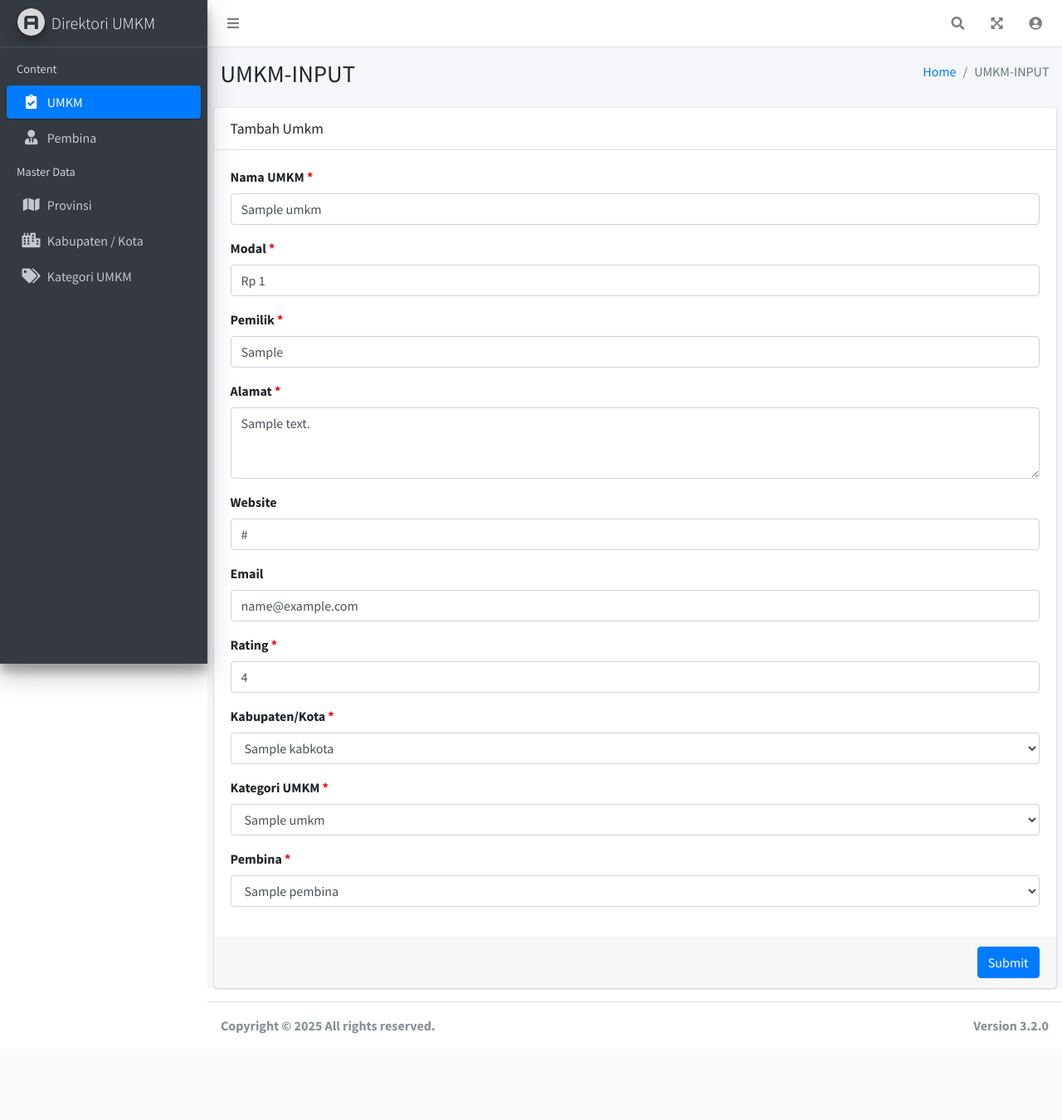
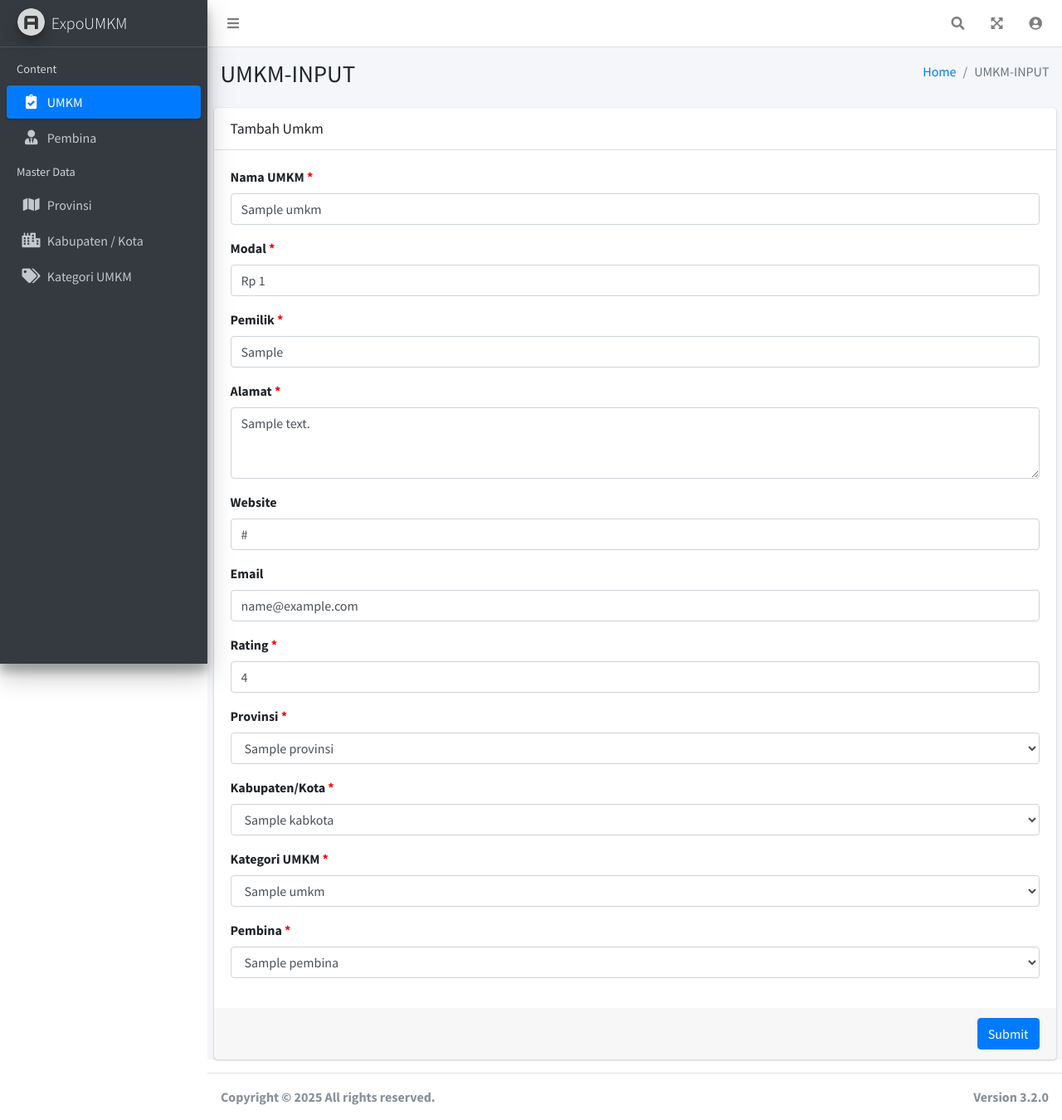
Before and after one commit to raffirmdhn/kuliah-pw-direktoriumkm, a PHP site: page /index.php?url=umkm-input&id=1 in a window 1280 px wide. Shown: the whole page at 83% size. Before the commit the page ends 1246 px from the top, so only its background shows below. Run offline with PHP 8.4, Linux system fonts and the light colour scheme; tables that the repository leaves empty hold one stand-in row (values such as "Sample post"); some libraries are stand-ins or nearby versions.

Commit message:
UMKM Input and Edit Provinsi, KABKOTA fetch onChange

```diff
--- a/Controllers/Umkm.php
+++ b/Controllers/Umkm.php
@@ -17,9 +17,11 @@ class Umkm
             u.*,
             k.nama AS kabkota,
             ku.nama AS kategori_umkm,
-            b.nama AS pembina
+            b.nama AS pembina,
+            p.nama AS provinsi
             FROM umkm u
             LEFT JOIN kabkota k ON u.kabkota_id = k.id
+            LEFT JOIN provinsi p ON k.provinsi_id = p.id
             LEFT JOIN kategori_umkm ku ON u.kategori_umkm_id = ku.id
             LEFT JOIN pembina b ON u.pembina_id = b.id
             "
@@ -35,9 +37,11 @@ class Umkm
             u.*,
             k.nama AS kabkota,
             ku.nama AS kategori_umkm,
-            b.nama AS pembina
+            b.nama AS pembina,
+            p.id AS provinsi_id
             FROM umkm u
             LEFT JOIN kabkota k ON u.kabkota_id = k.id
+            LEFT JOIN provinsi p ON k.provinsi_id = p.id
             LEFT JOIN kategori_umkm ku ON u.kategori_umkm_id = ku.id
             LEFT JOIN pembina b ON u.pembina_id = b.id
             WHERE u.id=$id
@@ -98,9 +102,21 @@ class Umkm
         return $row;
     }
 
-    public function getKabKota()
+    public function getProvinsi()
     {
-        $stmt = $this->pdo->query("SELECT * FROM kabkota");
+        $stmt = $this->pdo->query("SELECT * FROM provinsi");
+        return $stmt->fetchAll();
+    }
+
+    public function getKabKota($provinsi_id = null)
+    {
+        if ($provinsi_id) {
+            $stmt = $this->pdo->prepare("SELECT * FROM kabkota WHERE provinsi_id = :provinsi_id");
+            $stmt->bindParam(':provinsi_id', $provinsi_id);
+            $stmt->execute();
+        } else {
+            $stmt = $this->pdo->query("SELECT * FROM kabkota");
+        }
         return $stmt->fetchAll();
     }
 
--- a/Layouts/header.php
+++ b/Layouts/header.php
@@ -26,3 +26,5 @@
 <link rel="stylesheet" href="plugins/datatables-bs4/css/dataTables.bootstrap4.min.css">
 <link rel="stylesheet" href="plugins/datatables-responsive/css/responsive.bootstrap4.min.css">
 <link rel="stylesheet" href="plugins/datatables-buttons/css/buttons.bootstrap4.min.css">
+<!-- JQUERY -->
+<script src="https://code.jquery.com/jquery-3.7.1.min.js" integrity="sha256-/JqT3SQfawRcv/BIHPThkBvs0OEvtFFmqPF/lYI/Cxo=" crossorigin="anonymous"></script>
--- a/Layouts/navbar.php
+++ b/Layouts/navbar.php
@@ -84,7 +84,7 @@ if (isset($_POST['type'])) {
     <a href="index3.html" class="brand-link">
         <img src="dist/img/AdminLTELogo.png" alt="AdminLTE Logo" class="brand-image img-circle elevation-3"
             style="opacity: .8">
-        <span class="brand-text font-weight-light">Direktori UMKM</span>
+        <span class="brand-text font-weight-light">ExpoUMKM</span>
     </a>
 
     <!-- Sidebar -->
--- /dev/null
+++ b/ajax.php
@@ -0,0 +1,10 @@
+<?php
+require 'Controllers/Umkm.php';
+
+// Controllers
+if ($_SERVER['REQUEST_METHOD'] === 'POST' && $_POST['action'] === 'getKabKota') {
+  header('Content-Type: application/json');
+  $provinsi_id = $_POST['provinsi_id'];
+  echo json_encode($umkm->getKabKota($provinsi_id));
+  exit;
+}
--- a/views/admin/umkm-input.php
+++ b/views/admin/umkm-input.php
@@ -14,6 +14,10 @@ if (isset($_POST['type'])) {
     $row = $umkm->update($umkm_id, $_POST);
     echo "<script>alert('Data $row[nama] berhasil diperbarui')</script>";
     echo "<script>window.location='?url=umkm'</script>";
+  } else if ($_POST['type'] == 'getKabKota') {
+    $row = $umkm->getKabKota($_POST['provinsi_id']);
+    echo json_encode($row);
+    exit;
   }
 }
 ?>
@@ -58,16 +62,25 @@ if (isset($_POST['type'])) {
           <input type="number" class="form-control" id="rating" name="rating" value="<?= getSafeFormValue($show_umkm, 'rating') ?>" placeholder="Rating (1-5)" min="1" max="5" required>
         </div>
         <div class="form-group">
-          <label for="kabkota_id">Kabupaten/Kota <span style="color: red;">*</span></label>
-          <select class="form-control" id="kabkota_id" name="kabkota_id" required>
-            <option value="">Pilih Kabupaten/Kota</option>
-            <?php foreach ($umkm->getKabKota() as $kabkota): ?>
-              <option value="<?= $kabkota['id'] ?>" <?= getSafeFormValue($show_umkm, 'kabkota_id') == $kabkota['id'] ? 'selected' : '' ?>>
-                <?= $kabkota['nama'] ?>
+          <label for="provinsi_id">Provinsi <span style="color: red;">*</span></label>
+          <select class="form-control" id="provinsi_id" name="provinsi_id" required>
+            <option value="">Pilih Provinsi</option>
+            <?php var_dump($show_umkm) ?>
+            <?php foreach ($umkm->getProvinsi() as $provinsi): ?>
+              <option value="<?= $provinsi['id'] ?>" <?= getSafeFormValue($show_umkm, 'provinsi_id') == $provinsi['id'] ? 'selected' : '' ?>>
+                <?= $provinsi['nama'] ?>
               </option>
             <?php endforeach; ?>
           </select>
         </div>
+
+        <div class="form-group">
+          <label for="kabkota_id">Kabupaten/Kota <span style="color: red;">*</span></label>
+          <select class="form-control" id="kabkota_id" name="kabkota_id" required>
+            <option value="">Pilih Kabupaten/Kota</option>
+          </select>
+        </div>
+
         <div class="form-group">
           <label for="kategori_umkm_id">Kategori UMKM <span style="color: red;">*</span></label>
           <select class="form-control" id="kategori_umkm_id" name="kategori_umkm_id" required>
@@ -102,6 +115,7 @@ if (isset($_POST['type'])) {
   </form>
 </div>
 
+<!-- Format Rupiah Modal -->
 <script>
   function formatRupiah(angka) {
     return 'Rp ' + angka.toString().replace(/\B(?=(\d{3})+(?!\d))/g, '.');
@@ -125,3 +139,54 @@ if (isset($_POST['type'])) {
     this.value = formatRupiah(raw);
   });
 </script>
+
+<!-- Provinsi Change, Fetch Kabkota -->
+<script>
+  $(document).ready(function() {
+    function fetchKabKota(provinsiId, selectedKabKotaId = null) {
+      $('#kabkota_id').html('<option value="">Memuat...</option>');
+
+      if (provinsiId) {
+        $.ajax({
+          url: 'ajax.php', // Sesuaikan jika endpoint-nya beda
+          method: 'POST',
+          data: {
+            action: 'getKabKota',
+            provinsi_id: provinsiId
+          },
+          dataType: 'json',
+          success: function(response) {
+            $('#kabkota_id').html('<option value="">Pilih Kabupaten/Kota</option>');
+            $.each(response, function(index, kabkota) {
+              $('#kabkota_id').append(
+                $('<option>', {
+                  value: kabkota.id,
+                  text: kabkota.nama,
+                  selected: kabkota.id == selectedKabKotaId
+                })
+              );
+            });
+          },
+          error: function() {
+            $('#kabkota_id').html('<option value="">Gagal memuat data</option>');
+          }
+        });
+      } else {
+        $('#kabkota_id').html('<option value="">Pilih Kabupaten/Kota</option>');
+      }
+    }
+
+    // Fetch on page load if provinsi is pre-selected
+    const initialProvinsiId = $('#provinsi_id').val();
+    const initialKabKotaId = '<?= getSafeFormValue($show_umkm, 'kabkota_id') ?>';
+    if (initialProvinsiId) {
+      fetchKabKota(initialProvinsiId, initialKabKotaId);
+    }
+
+    // Fetch on provinsi change
+    $('#provinsi_id').on('change', function() {
+      const provinsiId = $(this).val();
+      fetchKabKota(provinsiId);
+    });
+  });
+</script>
--- a/views/admin/umkm.php
+++ b/views/admin/umkm.php
@@ -33,6 +33,7 @@ if (isset($_POST['type'])) {
             <th>Website</th>
             <th>Email</th>
             <th>Rating</th>
+            <th>Provinsi</th>
             <th>Kab/Kota</th>
             <th>Kategori UMKM</th>
             <th>Pembina</th>
@@ -51,6 +52,7 @@ if (isset($_POST['type'])) {
               <td><?= $row['website'] ?: '-' ?></td>
               <td><?= $row['email'] ?: '-' ?></td>
               <td><?= $row['rating'] ?></td>
+              <td><?= $row['provinsi'] ?></td>
               <td><?= $row['kabkota'] ?></td>
               <td><?= $row['kategori_umkm'] ?></td>
               <td><?= $row['pembina'] ?></td>
@@ -77,6 +79,7 @@ if (isset($_POST['type'])) {
             <th>Website</th>
             <th>Email</th>
             <th>Rating</th>
+            <th>Provinsi</th>
             <th>Kab/Kota</th>
             <th>Kategori UMKM</th>
             <th>Pembina</th>
```
